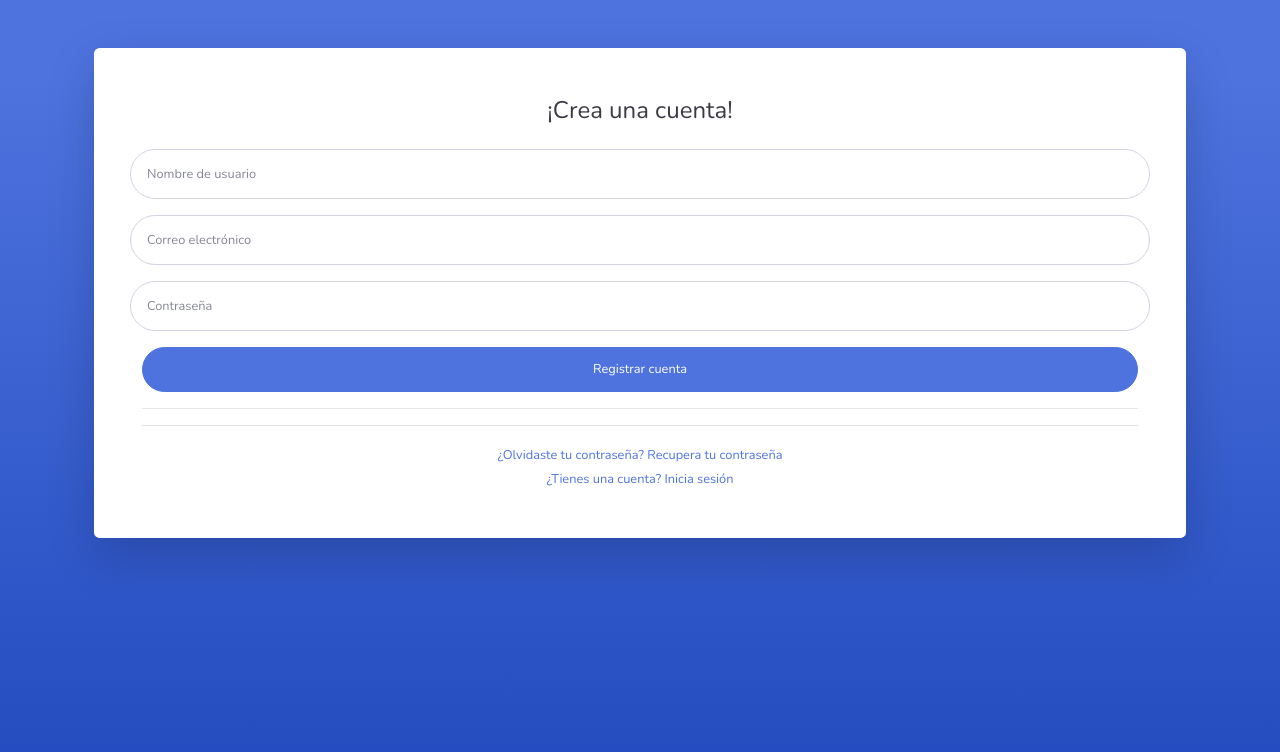
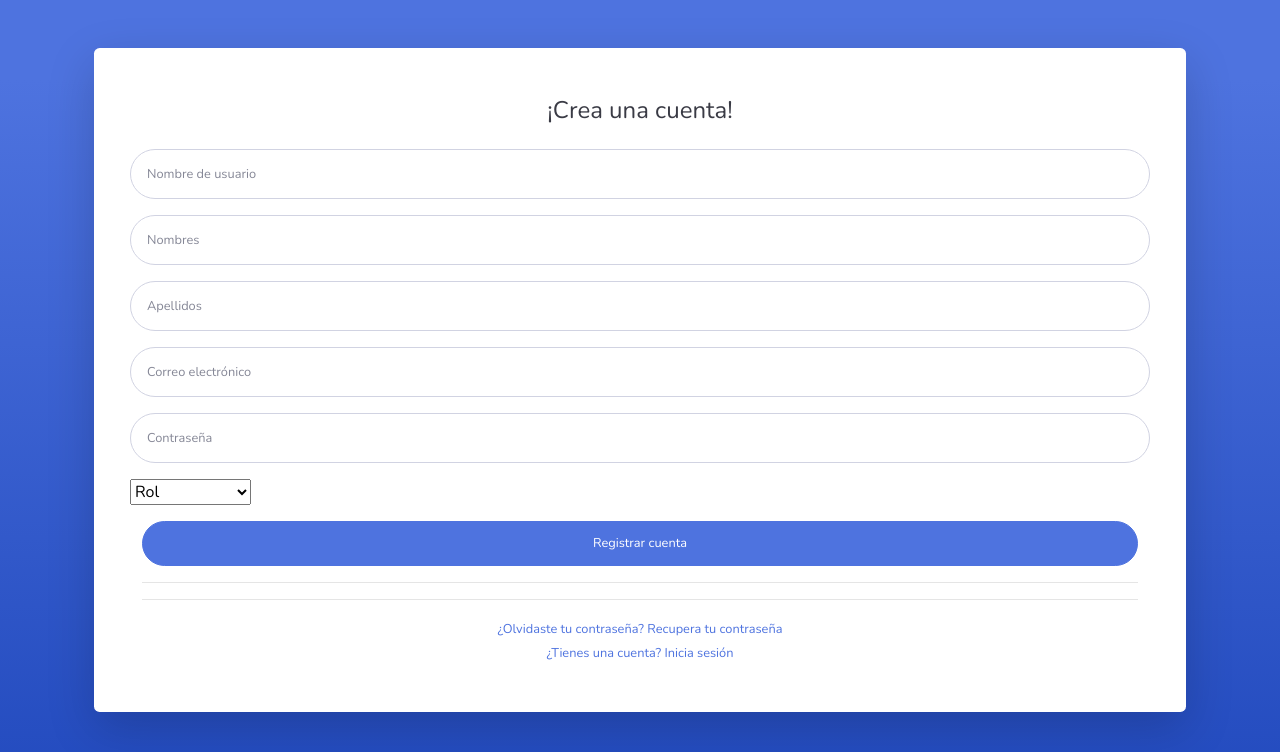
Before and after one commit to Carlosmave/SistemaDeProyectosYTareas, a Django app: page /crear_cuenta/ in a window 1280 px wide. Shown: the top 752 px of the page. Run offline with Django 3.2, Linux system fonts and the light colour scheme; some libraries are stand-ins or nearby versions.

Commit message:
Template User Model with Custom One-to-One Field

```diff
--- a/projectxapp/templates/projectxapp/register.html
+++ b/projectxapp/templates/projectxapp/register.html
@@ -39,12 +39,31 @@
                 <div class="form-group row">
                    <input type="text" class="form-control form-control-user" name="username" id="username" placeholder="Nombre de usuario">
                 </div>
+
                 <div class="form-group row">
-                  <input type="email" class="form-control form-control-user" name="inputemail" id="inputemail" placeholder="Correo electrónico">
+                  <input type="text" class="form-control form-control-user" name="first_name" id="first_name" placeholder="Nombres">
+                </div>
+                <div class="form-group row">
+                  <input type="text" class="form-control form-control-user" name="last_name" id="last_name" placeholder="Apellidos">
+                </div>
+
+                <div class="form-group row">
+                  <input type="email" class="form-control form-control-user" name="email" id="email" placeholder="Correo electrónico">
                 </div>
                 <div class="form-group row">
                   <input type="password" class="form-control form-control-user" name="password" id="password" placeholder="Contraseña">
                 </div>
+
+
+
+                <div class="form-group row">
+                  <select name="role">
+                    <option selected disabled>Rol</option>
+                    <option value="Arquitecto">Arquitecto</option>
+                    <option value="Desarrollador">Desarrollador</option>
+                  </select>
+                </div>
+
                 <button name="registrar" type="submit" class="btn btn-primary btn-user btn-block">Registrar cuenta</button>
                 <hr>
               </form>
--- a/projectxapp/views.py
+++ b/projectxapp/views.py
@@ -27,10 +27,15 @@ def auth_login(request):
 def crear_cuenta(request):
     if (request.method == 'POST' and 'registrar' in request.POST):
         username=request.POST.get('username', '')
-        email=request.POST.get('inputemail', '')
+        first_name=request.POST.get('first_name', '')
+        last_name=request.POST.get('last_name', '')
+        email=request.POST.get('email', '')
         password=request.POST.get('password', '')
-        user_obj = User(username=username, password=password, email=email)
+        role=request.POST.get('role', '')
+        user_obj = User(username=username, first_name=first_name, last_name=last_name, email=email, password=password)
         user_obj.save()
+        user_role = user_obj.worker(role=role)
+        user_role.save()
         return render(request, 'projectxapp/login.html')
     else:
         return render(request, 'projectxapp/register.html')
```
Also changed, not shown: projectxapp/models.py (+7 -0 lines), projectxapp/migrations/0002_worker.py (added).
